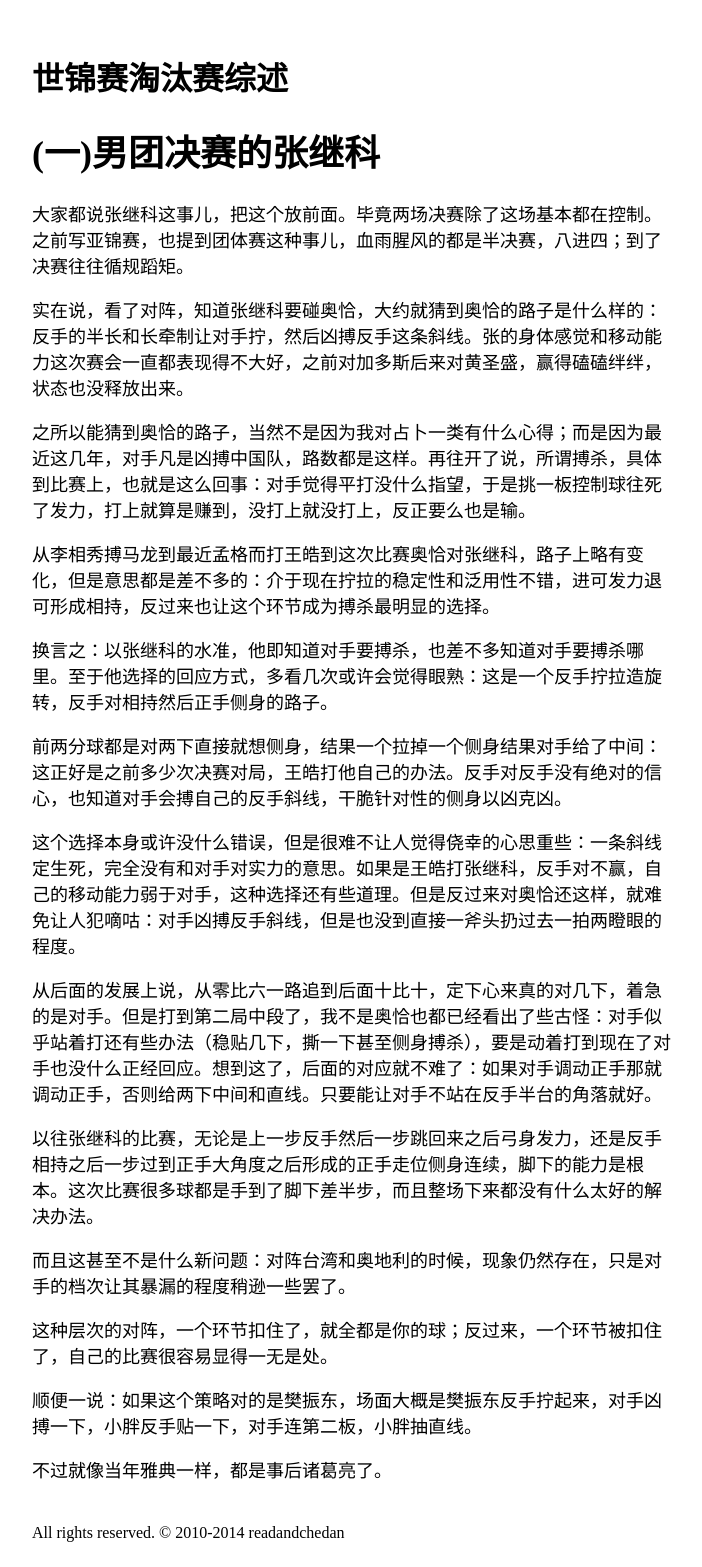
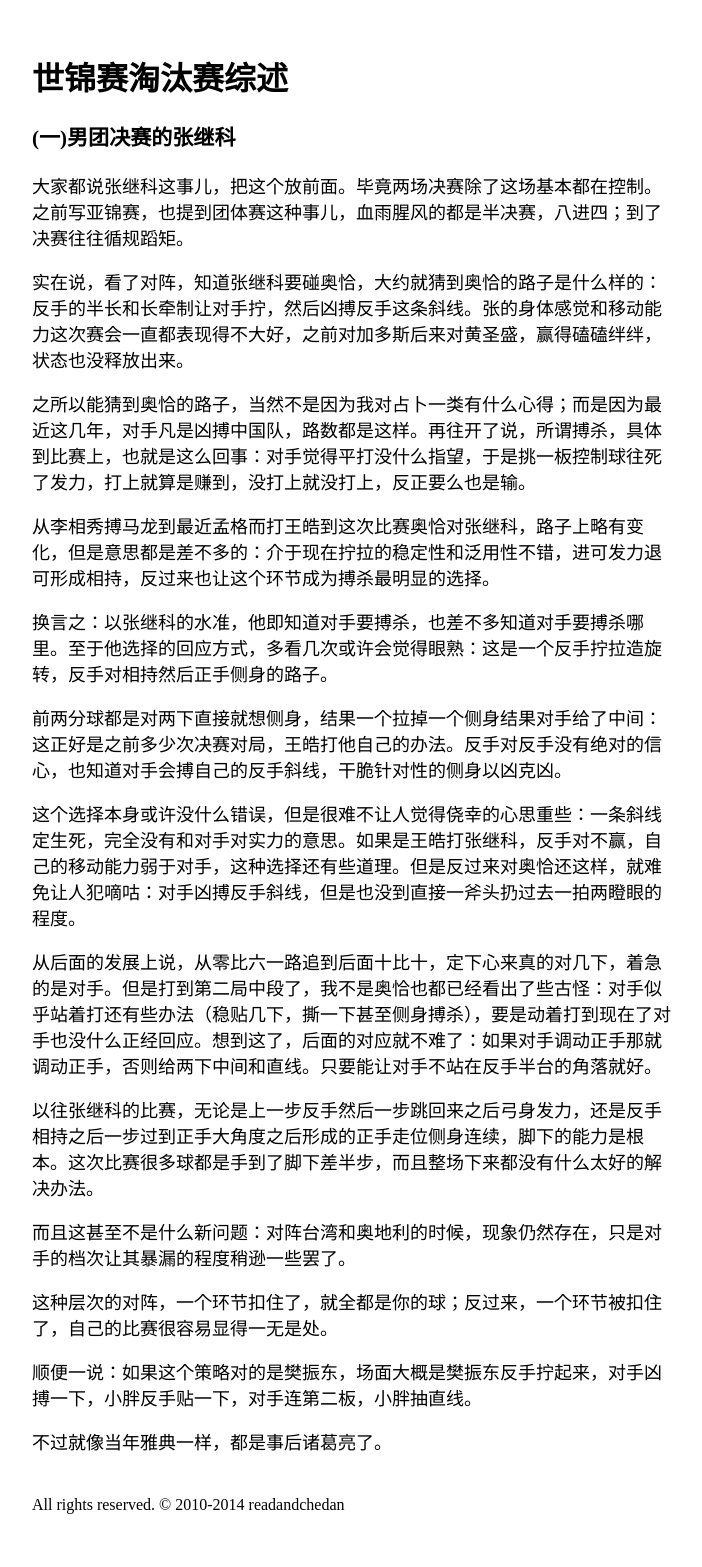
Before and after one commit to readandchedan/readandchedan.github.io, a Jekyll site: the page built from _posts/2014-05-13-wttc-eliminations.md, in a window 1280 px wide. Shown: the whole page, without its empty margins (288-990 px from the left). Built offline with Jekyll 4.4.1, drawn with Linux system fonts in a browser that asks for light colours; after the commit the page ends 1539 px from its top, so only the background shows below that.

```diff
--- a/_posts/2014-05-13-wttc-eliminations.md
+++ b/_posts/2014-05-13-wttc-eliminations.md
@@ -3,7 +3,7 @@ layout: default
 title: 世锦赛淘汰赛综述
 ---
 
-# (一)男团决赛的张继科
+### (一)男团决赛的张继科
 
 大家都说张继科这事儿，把这个放前面。毕竟两场决赛除了这场基本都在控制。之前写亚锦赛，也提到团体赛这种事儿，血雨腥风的都是半决赛，八进四；到了决赛往往循规蹈矩。
 
```
